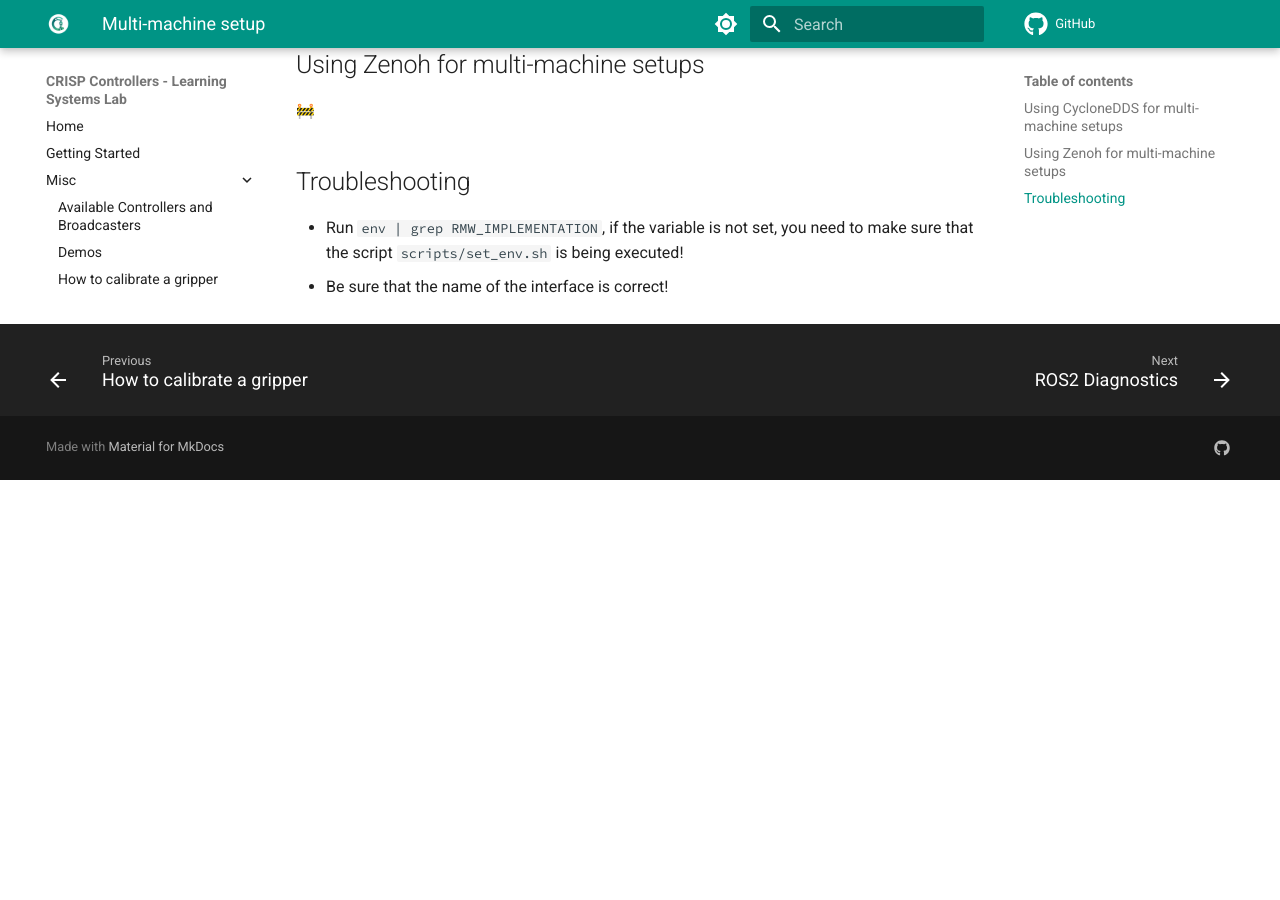
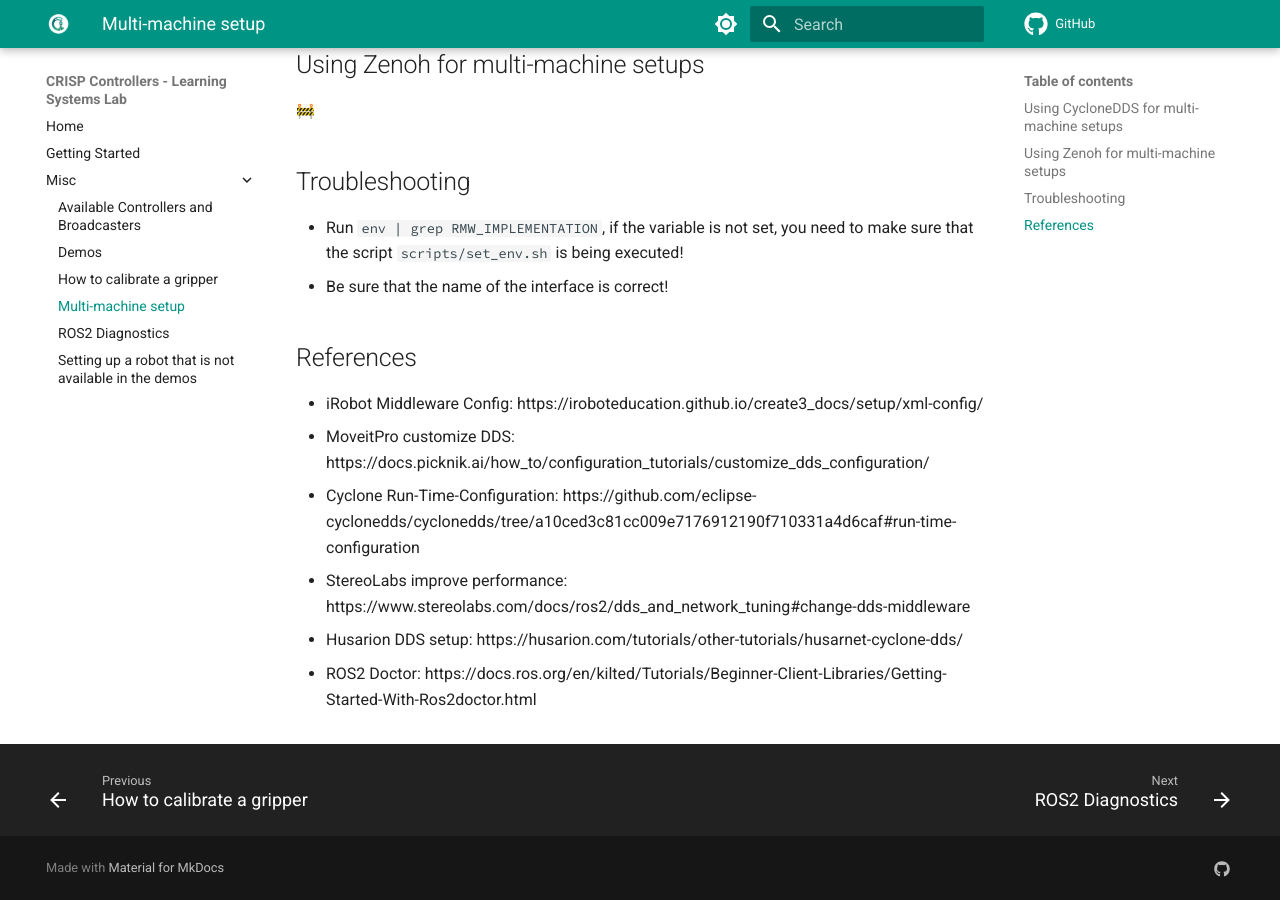
Before and after one commit to zordicom/crisp_controllers, an MkDocs documentation site: the page built from docs/misc/multi_machine_setup.md, in a window 1280 px wide and 900 px high, scrolled down 1100 px. Built offline with MkDocs 1.6.1 and Material for MkDocs 9.7.7, drawn with Linux system fonts in a browser that asks for light colours; emoji names are drawn with the system emoji font; comment, search, counter and statistics services are not loaded; before the commit the page ends 1580 px from its top, so only the background shows below that.

````diff
--- a/docs/misc/multi_machine_setup.md
+++ b/docs/misc/multi_machine_setup.md
@@ -5,6 +5,7 @@
 
 1. Make sure that the Cyclone RMW is installed `ros-$ROS_DISTRO-rmw-cyclonedds-cpp`. If you use the `pixi.toml` provided
     in this repo it should be the case.
+
 
 2. Now you can modify your`scripts/set_env.sh` to include further configuration lines:
     ```bash hl_lines="4-7" title="scripts/set_env.sh"
@@ -53,3 +54,14 @@
 ## Troubleshooting
 - Run `env | grep RMW_IMPLEMENTATION`, if the variable is not set, you need to make sure that the script `scripts/set_env.sh` is being executed!
 - Be sure that the name of the interface is correct!
+
+## References
+
+- iRobot Middleware Config: https://iroboteducation.github.io/create3_docs/setup/xml-config/
+- MoveitPro customize DDS: https://docs.picknik.ai/how_to/configuration_tutorials/customize_dds_configuration/
+
+- Cyclone Run-Time-Configuration: https://github.com/eclipse-cyclonedds/cyclonedds/tree/a10ced3c81cc009e7176912190f710331a4d6caf#run-time-configuration
+- StereoLabs improve performance: https://www.stereolabs.com/docs/ros2/dds_and_network_tuning#change-dds-middleware
+- Husarion DDS setup: https://husarion.com/tutorials/other-tutorials/husarnet-cyclone-dds/
+
+- ROS2 Doctor: https://docs.ros.org/en/kilted/Tutorials/Beginner-Client-Libraries/Getting-Started-With-Ros2doctor.html
````
Also changed, not shown: docs/getting_started.md (+2 -1 lines), docs/misc/demos.md (+17 -0 lines).
